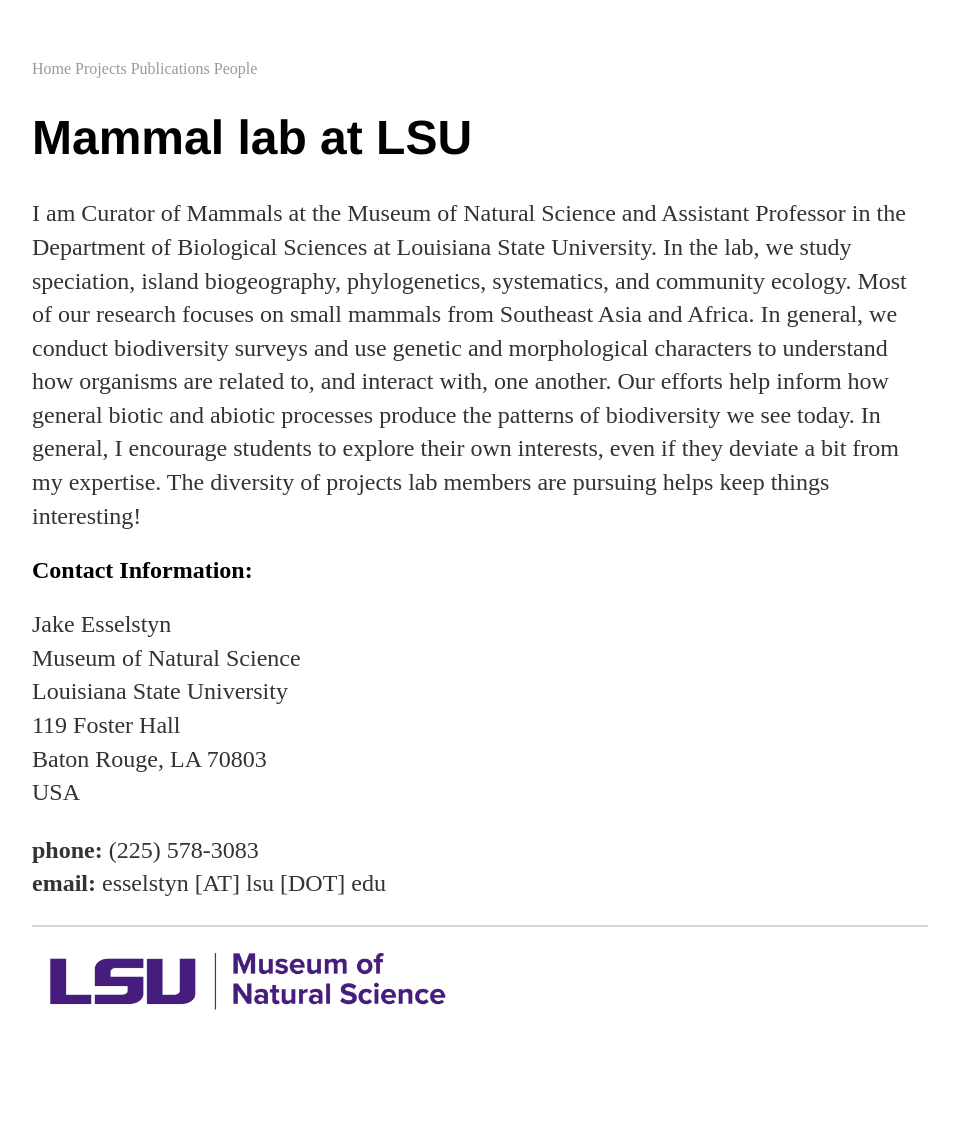
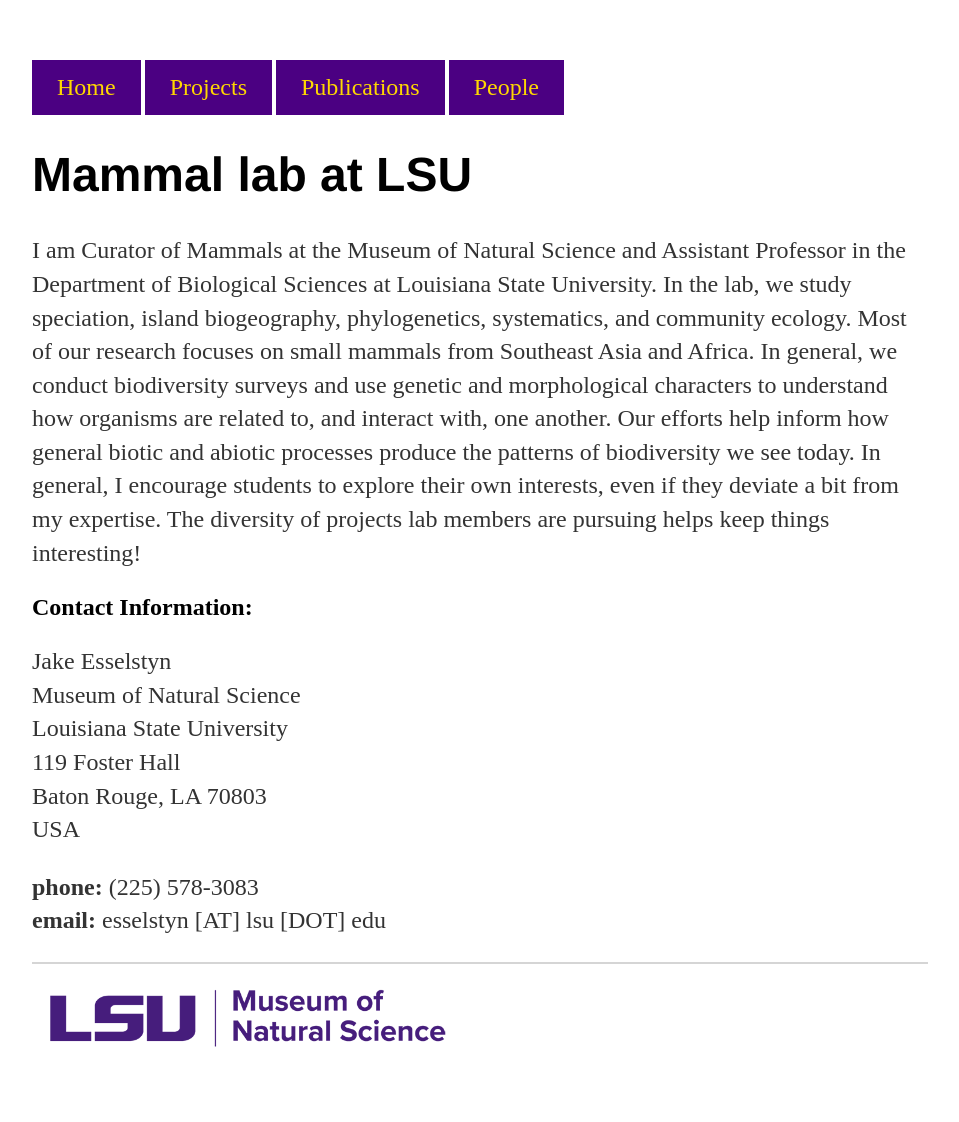
Before and after one commit to esselstyn/esselstyn.github.io, a Jekyll site: the page built from index.md, in a window 1280 px wide. Shown: the whole page, without its empty margins (160-1119 px from the left). Built offline with Jekyll 4.4.1, drawn with Linux system fonts in a browser that asks for light colours; before the commit the page ends 1085 px from its top, so only the background shows below that.

Commit message:
Update navigation.html

```diff
--- a/_includes/navigation.html
+++ b/_includes/navigation.html
@@ -1,9 +1,9 @@
 <!doctype html>
 <html>
   <nav>
-    <a href="/index.html">Home</a>
-    <a href="/projects.html">Projects</a>
-    <a href="/publications.html">Publications</a>
-    <a href="/people.html">People</a>
+    <a href="/index.html" class="class1">Home</a>
+    <a href="/projects.html" class="class1">Projects</a>
+    <a href="/publications.html" class="class1">Publications</a>
+    <a href="/people.html" class="class1">People</a>
   </nav>
 </html>
```
